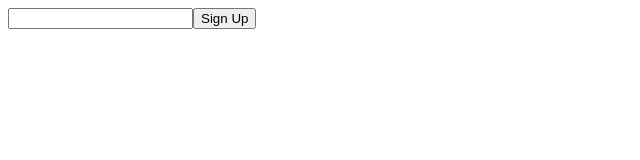
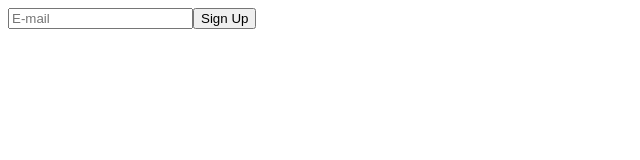
Before and after one commit to Tomohiro-Akinaga/TaskManagement-App-React.js, a React (Create React App) app: page / in a window 1280 px wide. Shown: the top 160 px of the page, without its empty margins (0-640 px from the left). Built offline with nearby package versions, Linux system fonts and the light colour scheme.

Commit message:
success create acount with firebase authentification

```diff
--- a/src/App.js
+++ b/src/App.js
@@ -1,10 +1,46 @@
+/* Firebase SDK */
+import { initializeApp } from "firebase/app";
+import { getAuth, createUserWithEmailAndPassword } from "firebase/auth";
+
+const firebaseConfig = {
+    apiKey: "AIzaSyDKIWbbwfbhBiS6avLOlHmTHoIq4v4i2dE",
+    authDomain: "task-management-react-ap-fce44.firebaseapp.com",
+    projectId: "task-management-react-ap-fce44",
+    storageBucket: "task-management-react-ap-fce44.appspot.com",
+    messagingSenderId: "90361277252",
+    appId: "1:90361277252:web:8ef50c468d0c38c2ffc511",
+    measurementId: "G-VQQ2SMN9X6",
+};
+
+const app = initializeApp(firebaseConfig);
+
+/* App Component */
 function App() {
+    const handleSubmit = (event) => {
+        event.preventDefault();
+        const auth = getAuth(app);
+        createUserWithEmailAndPassword(auth, "test@gmail.com", "test123")
+            .then((userCredential) => {
+                // Signed in
+                const user = userCredential.user;
+                // ...
+            })
+            .catch((error) => {
+                const errorCode = error.code;
+                const errorMessage = error.message;
+                // ..
+            });
+    };
+
     return (
         <>
-            <input type="text"></input>
-            <button type="button">
-                Sign Up
-            </button>
+            <form onSubmit={handleSubmit}>
+                <input
+                    placeholder="E-mail"
+                    onChange={(event) => console.log(event)}
+                ></input>
+                <button type="button">Sign Up</button>
+            </form>
         </>
     );
 }
```
